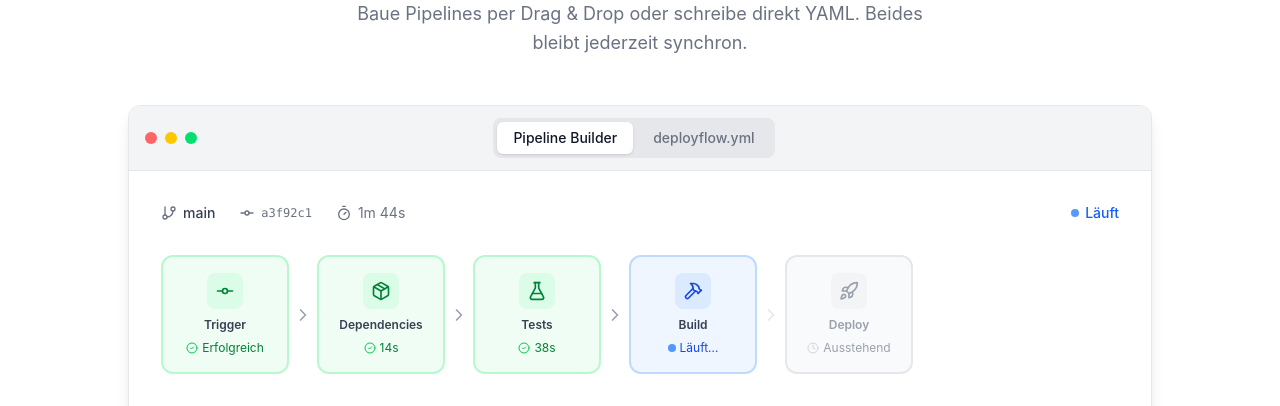
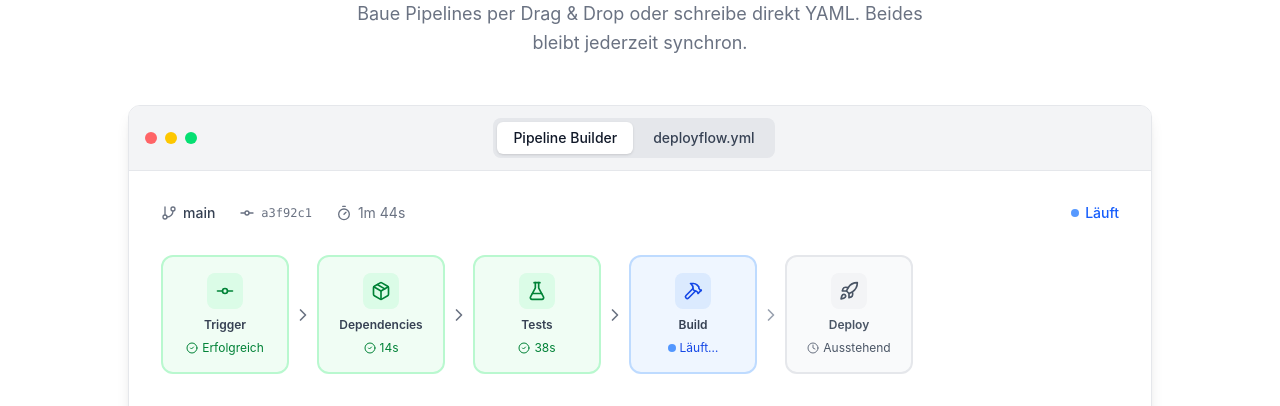
Before and after one commit to Leguan16/Pipelinr, a React (Vite) app: page / in a window 1280 px wide. Shown: the part 1940-2346 px from the top of the page. Built offline with nearby package versions, Linux system fonts and the light colour scheme.

Commit message:
accessibility

```diff
--- a/src/app/components/LegalPage.tsx
+++ b/src/app/components/LegalPage.tsx
@@ -27,7 +27,7 @@ export function LegalPage({ content }: LegalPageProps) {
                 <p className="text-gray-700 mb-6">{children}</p>
               ),
               a: ({ href, children }) => (
-                <a href={href} className="text-blue-600 hover:underline" target="_blank" rel="noopener noreferrer">
+                <a href={href} className="text-blue-600 underline underline-offset-2 hover:text-blue-800 focus:outline-none focus-visible:ring-2 focus-visible:ring-blue-500 rounded-sm" target="_blank" rel="noopener noreferrer">
                   {children}
                 </a>
               ),
--- a/src/app/components/PipelineBuilderSection.tsx
+++ b/src/app/components/PipelineBuilderSection.tsx
@@ -71,8 +71,8 @@ const statusConfig: Record<Status, { bg: string; border: string; text: string; d
   pending: {
     bg: 'bg-gray-50',
     border: 'border-gray-200',
-    text: 'text-gray-400',
-    dot: 'bg-gray-300',
+    text: 'text-gray-600',
+    dot: 'bg-gray-400',
     label: 'Ausstehend',
   },
 };
@@ -112,7 +112,7 @@ export function PipelineBuilderSection() {
                 className={`px-4 py-1.5 text-sm font-medium rounded-md transition-colors cursor-pointer ${
                   tab === 'pipeline'
                     ? 'bg-white text-gray-900 shadow-sm'
-                    : 'text-gray-500 hover:text-gray-700'
+                    : 'text-gray-700 hover:text-gray-900'
                 }`}
               >
                 Pipeline Builder
@@ -122,7 +122,7 @@ export function PipelineBuilderSection() {
                 className={`px-4 py-1.5 text-sm font-medium rounded-md transition-colors cursor-pointer ${
                   tab === 'yaml'
                     ? 'bg-white text-gray-900 shadow-sm'
-                    : 'text-gray-500 hover:text-gray-700'
+                    : 'text-gray-700 hover:text-gray-900'
                 }`}
                 style={tab === 'yaml' ? {} : { fontFamily: 'inherit' }}
               >
@@ -174,19 +174,19 @@ export function PipelineBuilderSection() {
                           <Icon className={`w-5 h-5 ${cfg.text}`} />
                         </div>
                         <span className={`text-xs font-semibold text-center leading-tight ${
-                          stage.status === 'pending' ? 'text-gray-400' : 'text-gray-700'
+                          stage.status === 'pending' ? 'text-gray-600' : 'text-gray-700'
                         }`}>
                           {stage.label}
                         </span>
                         <div className="flex items-center gap-1">
                           {stage.status === 'success' && (
-                            <CheckCircle2 className="w-3 h-3 text-green-500" />
+                            <CheckCircle2 className="w-3 h-3 text-green-700" />
                           )}
                           {stage.status === 'running' && (
                             <span className="w-2 h-2 rounded-full bg-blue-500 animate-pulse" />
                           )}
                           {stage.status === 'pending' && (
-                            <Clock className="w-3 h-3 text-gray-300" />
+                            <Clock className="w-3 h-3 text-gray-500" />
                           )}
                           <span className={`text-xs ${cfg.text}`}>
                             {stage.status === 'running' ? cfg.label : stage.duration !== '–' ? stage.duration : cfg.label}
@@ -197,7 +197,7 @@ export function PipelineBuilderSection() {
                       {/* Arrow connector */}
                       {i < stages.length - 1 && (
                         <ChevronRight className={`w-5 h-5 flex-shrink-0 mx-1 ${
-                          stages[i + 1].status === 'pending' ? 'text-gray-200' : 'text-gray-400'
+                          stages[i + 1].status === 'pending' ? 'text-gray-400' : 'text-gray-500'
                         }`} />
                       )}
                     </div>
@@ -237,7 +237,7 @@ export function PipelineBuilderSection() {
               showLineNumbers
               lineNumberStyle={{
                 fontFamily: "'JetBrains Mono', monospace",
-                color: '#bbb',
+                color: '#767676',
                 minWidth: '2.25rem',
                 paddingRight: '1rem',
               }}
```
